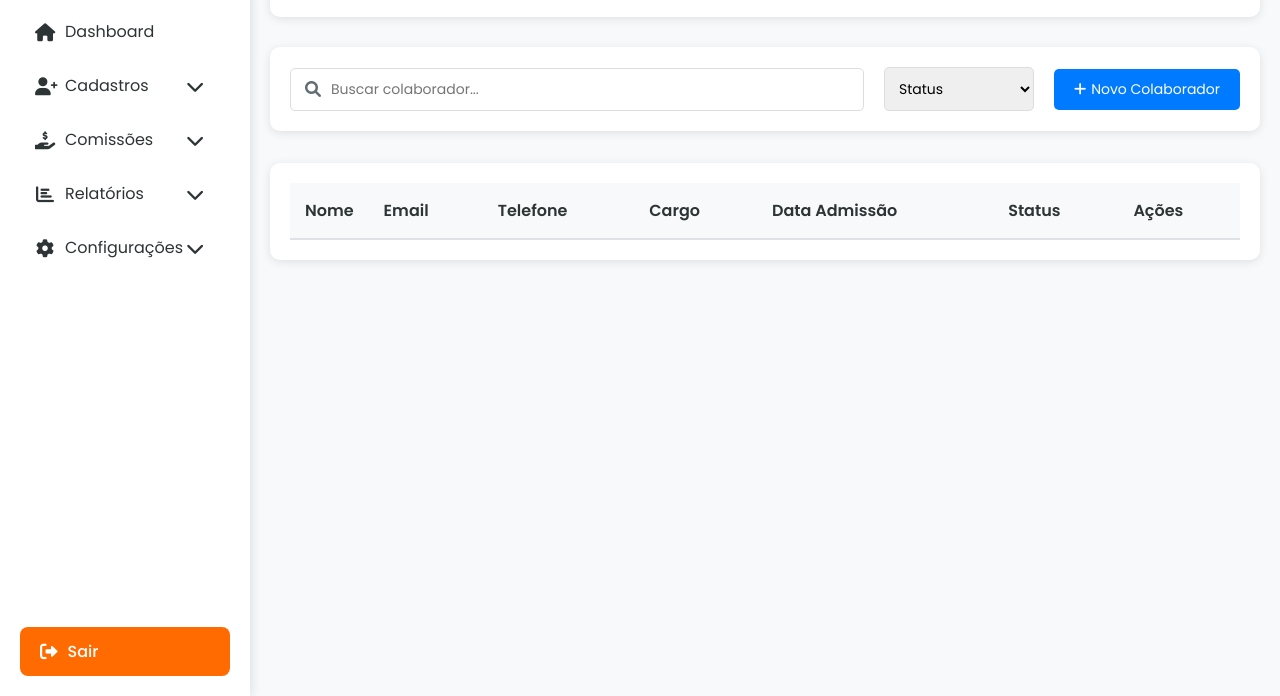
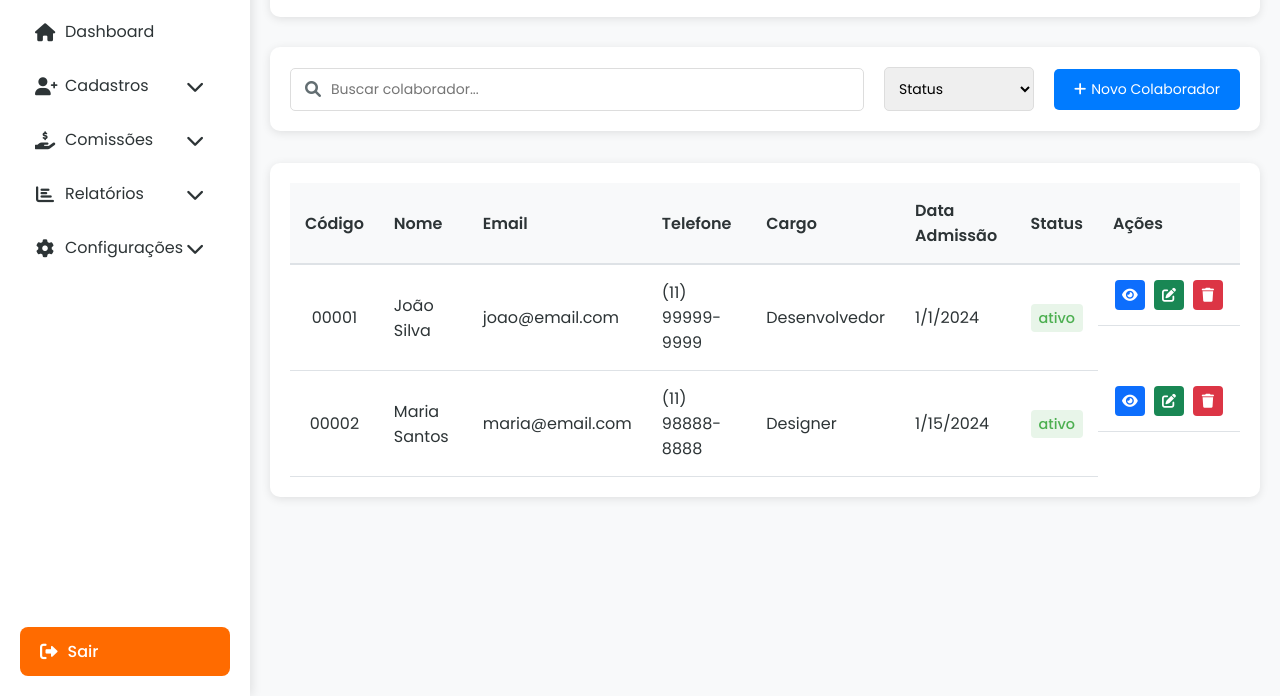
Before and after one commit to BlusDevsoftware/eGerente, a plain HTML site: page frontend/Paginas_HTML/colaboradores.html in a window 1280 px wide. Shown: the part 104-800 px from the top of the page. Drawn offline with Linux system fonts and the light colour scheme; files whose address does not match are found by name.

Commit message:
Adicionado código na listagem de colaboradores

```diff
--- a/frontend/Paginas_HTML/colaboradores.html
+++ b/frontend/Paginas_HTML/colaboradores.html
@@ -277,6 +277,7 @@
             <table>
                 <thead>
                     <tr>
+                        <th>Código</th>
                         <th>Nome</th>
                         <th>Email</th>
                         <th>Telefone</th>
@@ -437,6 +438,59 @@
             });
         });
 
+        // Função para carregar os colaboradores na tabela
+        function carregarColaboradores() {
+            const tbody = document.querySelector('tbody');
+            // Aqui você faria uma chamada para a API para buscar os dados
+            // Por enquanto, vamos usar dados de exemplo
+            const colaboradores = [
+                {
+                    codigo: '00001',
+                    nome: 'João Silva',
+                    email: 'joao@email.com',
+                    telefone: '(11) 99999-9999',
+                    cargo: 'Desenvolvedor',
+                    data_admissao: '2024-01-01',
+                    status: 'ativo'
+                },
+                {
+                    codigo: '00002',
+                    nome: 'Maria Santos',
+                    email: 'maria@email.com',
+                    telefone: '(11) 98888-8888',
+                    cargo: 'Designer',
+                    data_admissao: '2024-01-15',
+                    status: 'ativo'
+                }
+            ];
+
+            tbody.innerHTML = colaboradores.map(colaborador => `
+                <tr>
+                    <td>${colaborador.codigo}</td>
+                    <td>${colaborador.nome}</td>
+                    <td>${colaborador.email}</td>
+                    <td>${colaborador.telefone}</td>
+                    <td>${colaborador.cargo}</td>
+                    <td>${new Date(colaborador.data_admissao).toLocaleDateString()}</td>
+                    <td><span class="status ${colaborador.status}">${colaborador.status}</span></td>
+                    <td class="actions">
+                        <button class="action-btn view-btn" onclick="viewColaborador('${colaborador.codigo}')">
+                            <i class="fas fa-eye"></i>
+                        </button>
+                        <button class="action-btn edit-btn" onclick="editColaborador('${colaborador.codigo}')">
+                            <i class="fas fa-edit"></i>
+                        </button>
+                        <button class="action-btn delete-btn" onclick="deleteColaborador('${colaborador.codigo}')">
+                            <i class="fas fa-trash"></i>
+                        </button>
+                    </td>
+                </tr>
+            `).join('');
+        }
+
+        // Carregar colaboradores quando a página carregar
+        document.addEventListener('DOMContentLoaded', carregarColaboradores);
+
         // Modal functions
         function openModal() {
             // Gerar código sequencial
```
